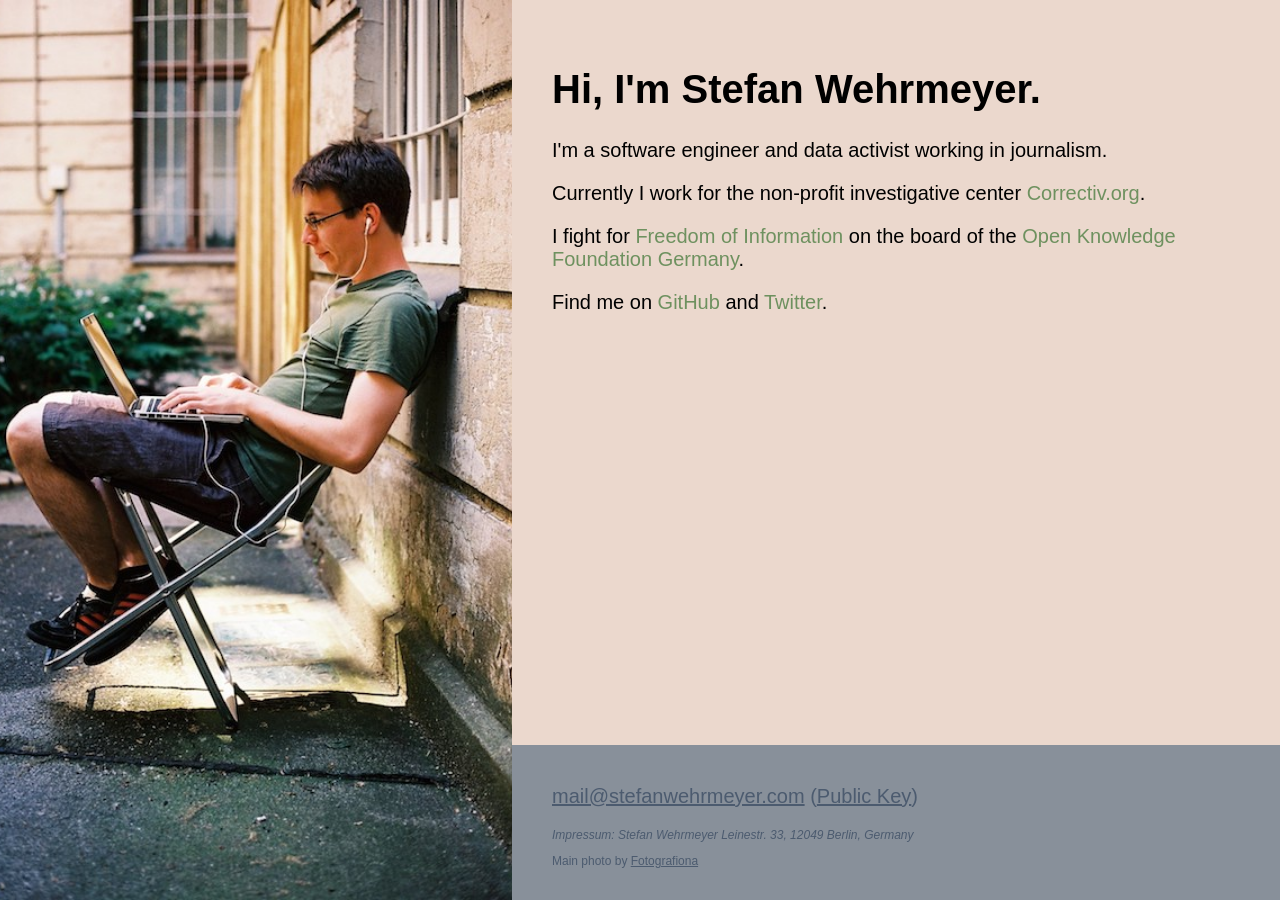
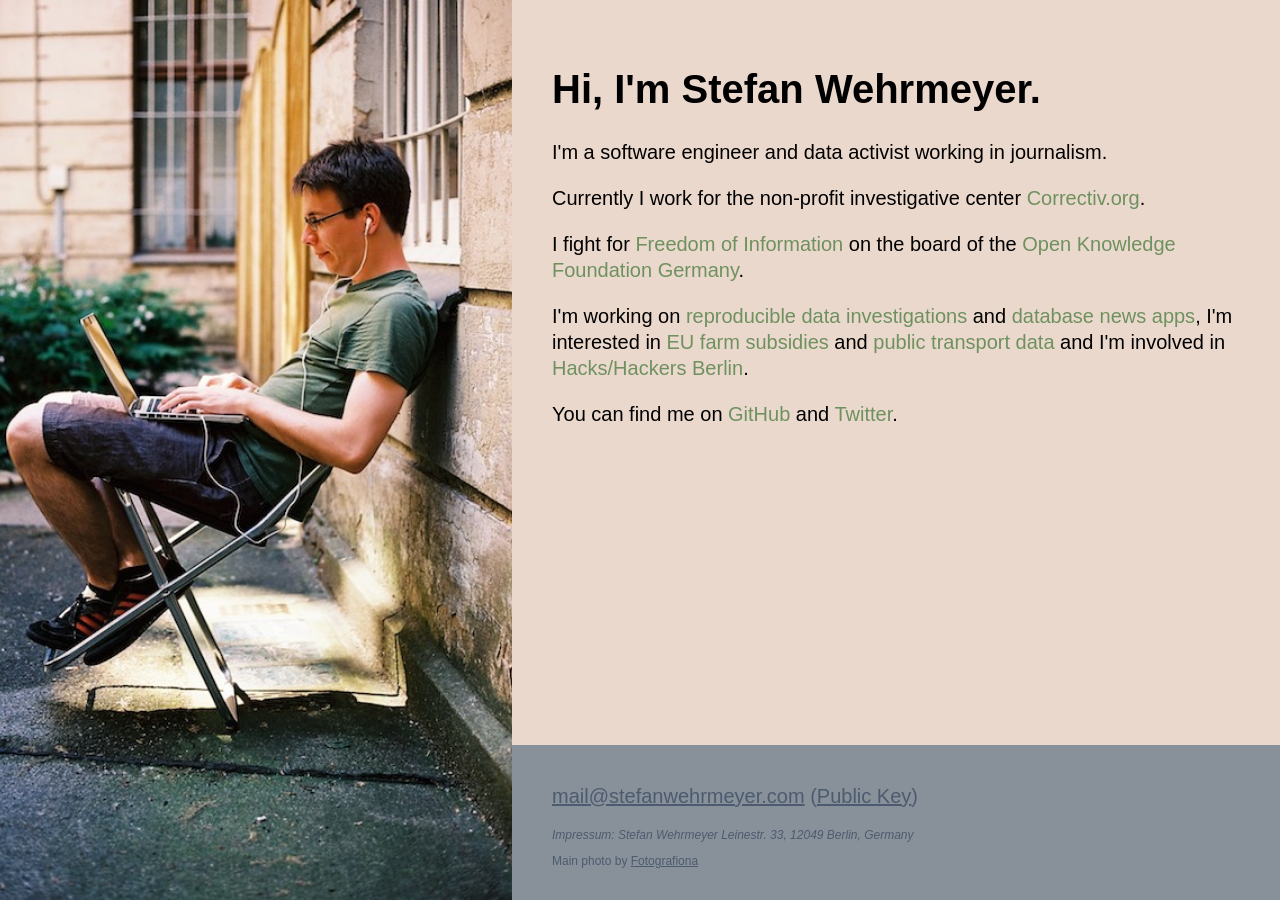
Before and after one commit to stefanw/stefanwehrmeyer.com, a Jekyll site: the page built from index.html, in a window 1280 px wide. Built offline with Jekyll 4.4.1, drawn with Linux system fonts in a browser that asks for light colours.

Commit message:
Add slightly more content now that projects are gone

```diff
--- a/css/style.scss
+++ b/css/style.scss
@@ -34,14 +34,6 @@ a {
   background-size: cover;
   background-position: 75% 20%;
   height: 40vh;
-
-  // .header h1 {
-  //   text-shadow:
-  //     -1px -1px 3px $contrast,
-  //     1px -1px 3px $contrast,
-  //     -1px 1px 3px $contrast,
-  //     1px 1px 3px $contrast;
-  // }
 }
 
 .homepage-content {
@@ -51,6 +43,11 @@ a {
 
 .content {
   padding: 2em;
+
+  p {
+    max-width: 750px;
+    line-height: 26px;
+  }
 }
 
 .footer {
--- a/index.html
+++ b/index.html
@@ -25,7 +25,13 @@ title: Stefan Wehrmeyer
       </p>
 
       <p>
-        Find me on <a href="https://github.com/stefanw">GitHub</a> and <a href="https://twitter.com/stefanwehrmeyer">Twitter</a>.
+        I'm working on <a href="https://github.com/correctiv/?utf8=%E2%9C%93&query=-notebook">reproducible data investigations</a> and <a href="https://github.com/correctiv/?utf8=%E2%9C%93&query=correctiv-">database news apps</a>,
+        I'm interested in <a href="http://farmsubsidy.openspending.org/">EU farm subsidies</a> and <a href="https://github.com/mapnificent/mapnificent">public transport data</a> and
+        I'm involved in <a href="https://www.meetup.com/Hacks-Hackers-Berlin/">Hacks/Hackers Berlin</a>.
+      </p>
+
+      <p>
+        You can find me on <a href="https://github.com/stefanw">GitHub</a> and <a href="https://twitter.com/stefanwehrmeyer">Twitter</a>.
       </p>
 
     </div>
```
